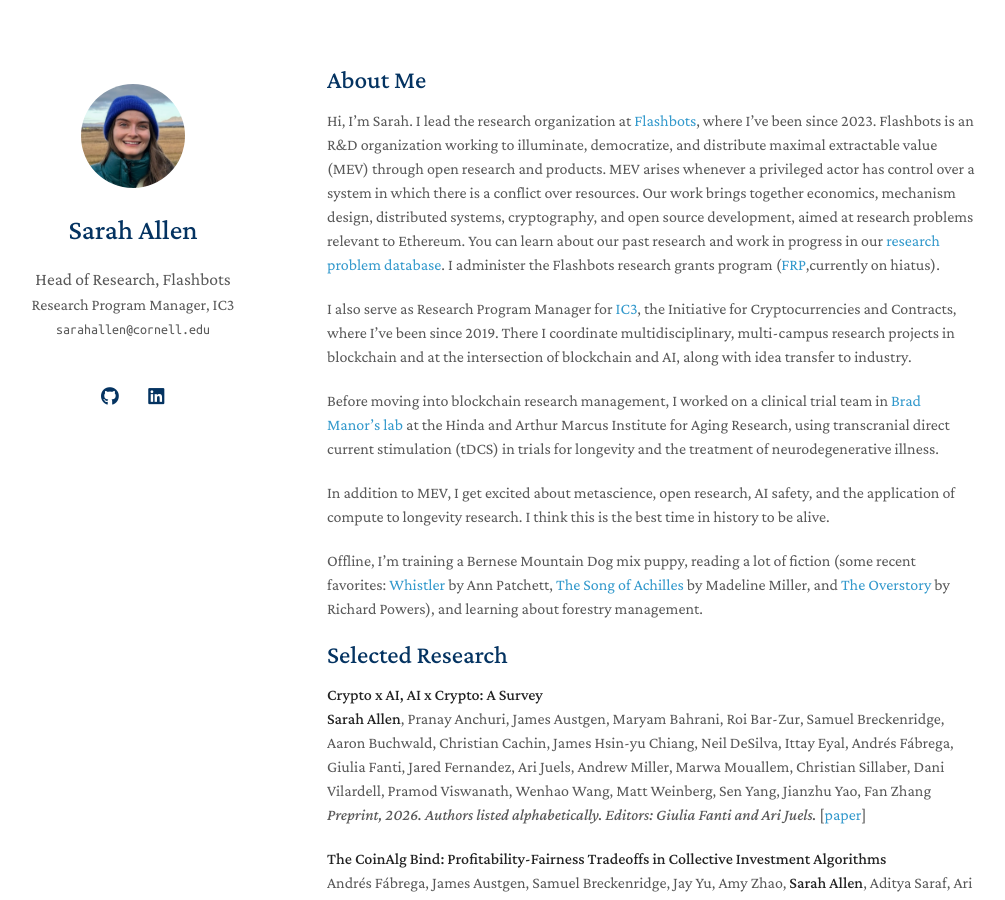
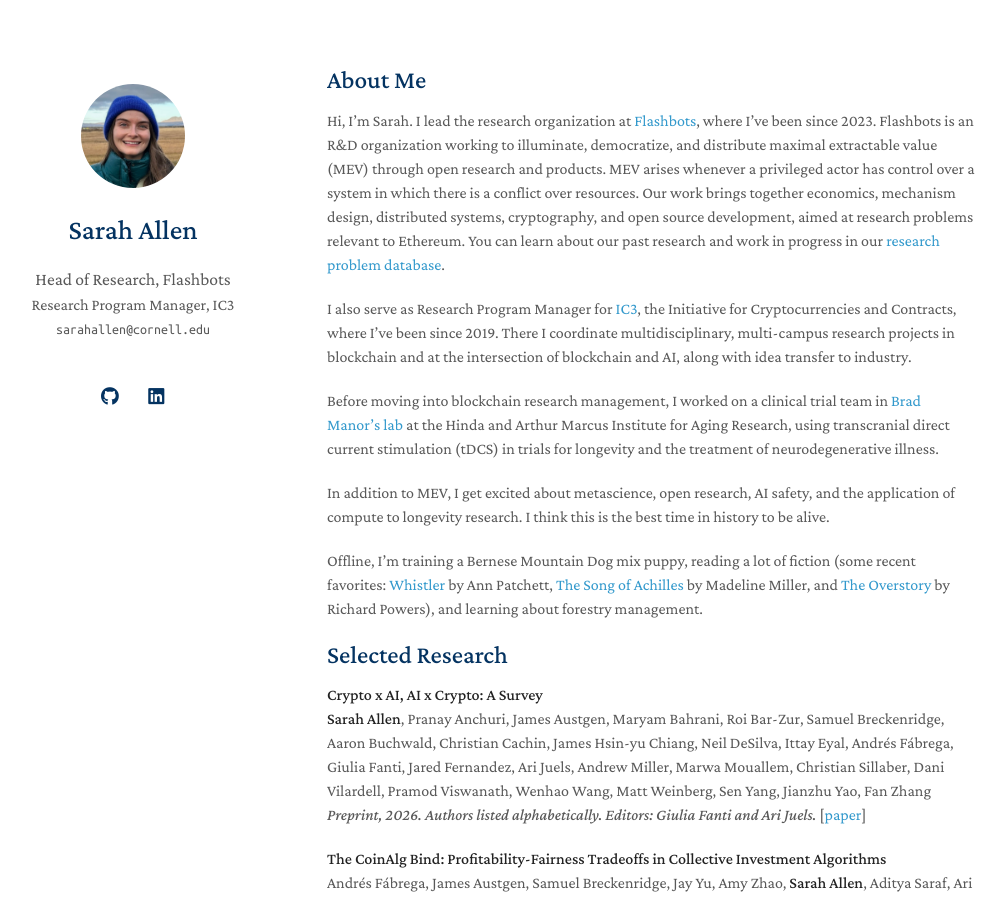
Before and after one commit to Bandeirainveste/bandeirainveste.github.io, a Jekyll site: the page built from index.md, in a window 1280 px wide and 900 px high. Shown: the whole window, without its empty margins (143-1148 px from the left). Built offline with Jekyll 4.4.1, drawn with Linux system fonts in a browser that asks for light colours; a style sheet for code colours, icons or effects is not loaded; our own code applies the rules of GitHub Pages for plain Markdown files; some of the changed text lies outside the part shown.

Commit message:
Update index.md

```diff
--- a/index.md
+++ b/index.md
@@ -12,7 +12,7 @@
 design, distributed systems, cryptography, and open source development, aimed at
 research problems relevant to Ethereum. You can learn about our past research and
 work in progress in our
-[research problem database](https://www.flashbots.net/research-database). I administer the Flashbots research grants program ([FRP](https://github.com/flashbots/mev-research/tree/main),currently on hiatus).
+[research problem database](https://www.flashbots.net/research-database).
 
 I also serve as Research Program Manager for [IC3](https://www.initc3.org/), the
 Initiative for Cryptocurrencies and Contracts, where I've been since 2019. There
```
Also changed, not shown: other parts of index.md (+2 -0 lines).
